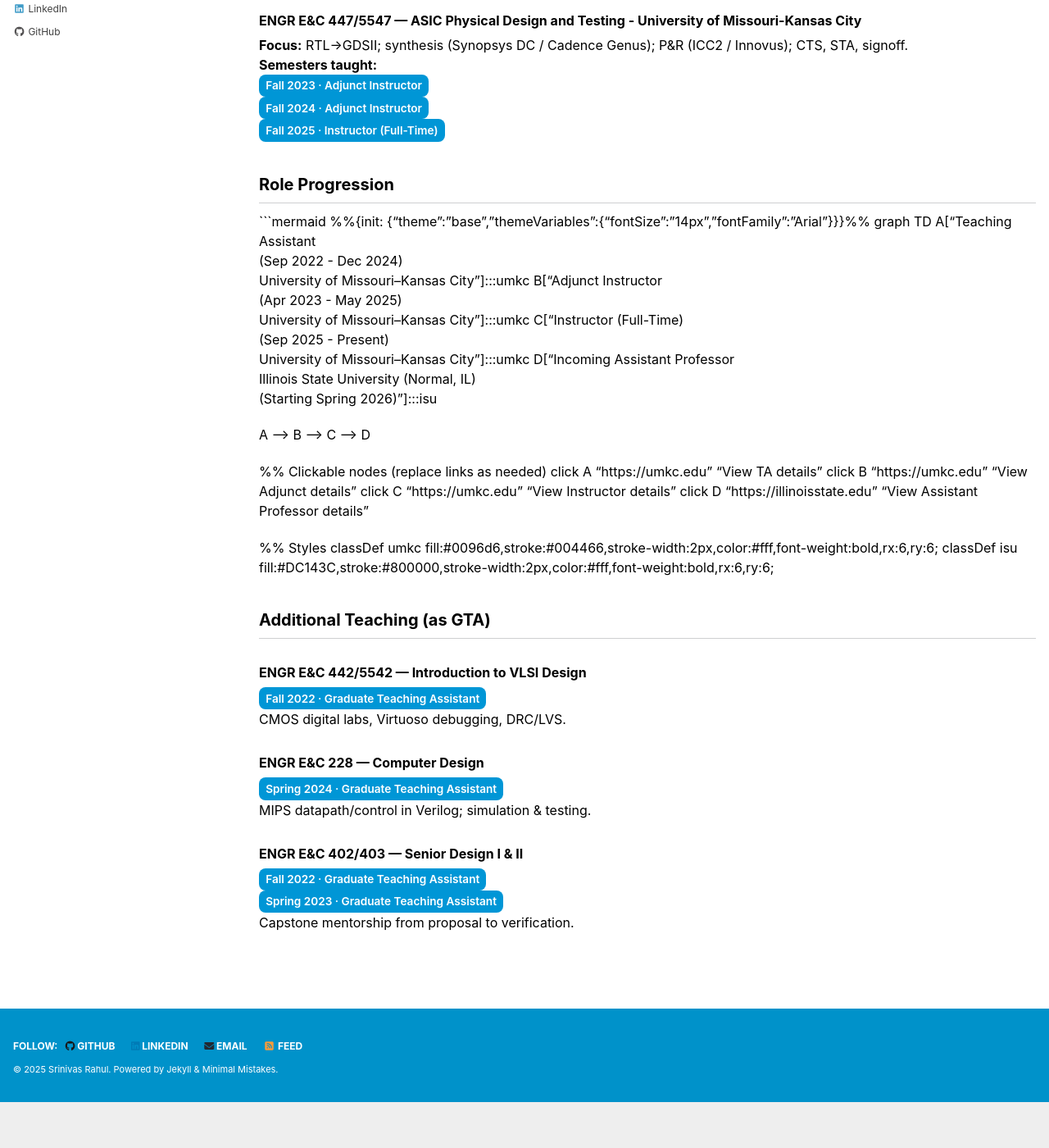
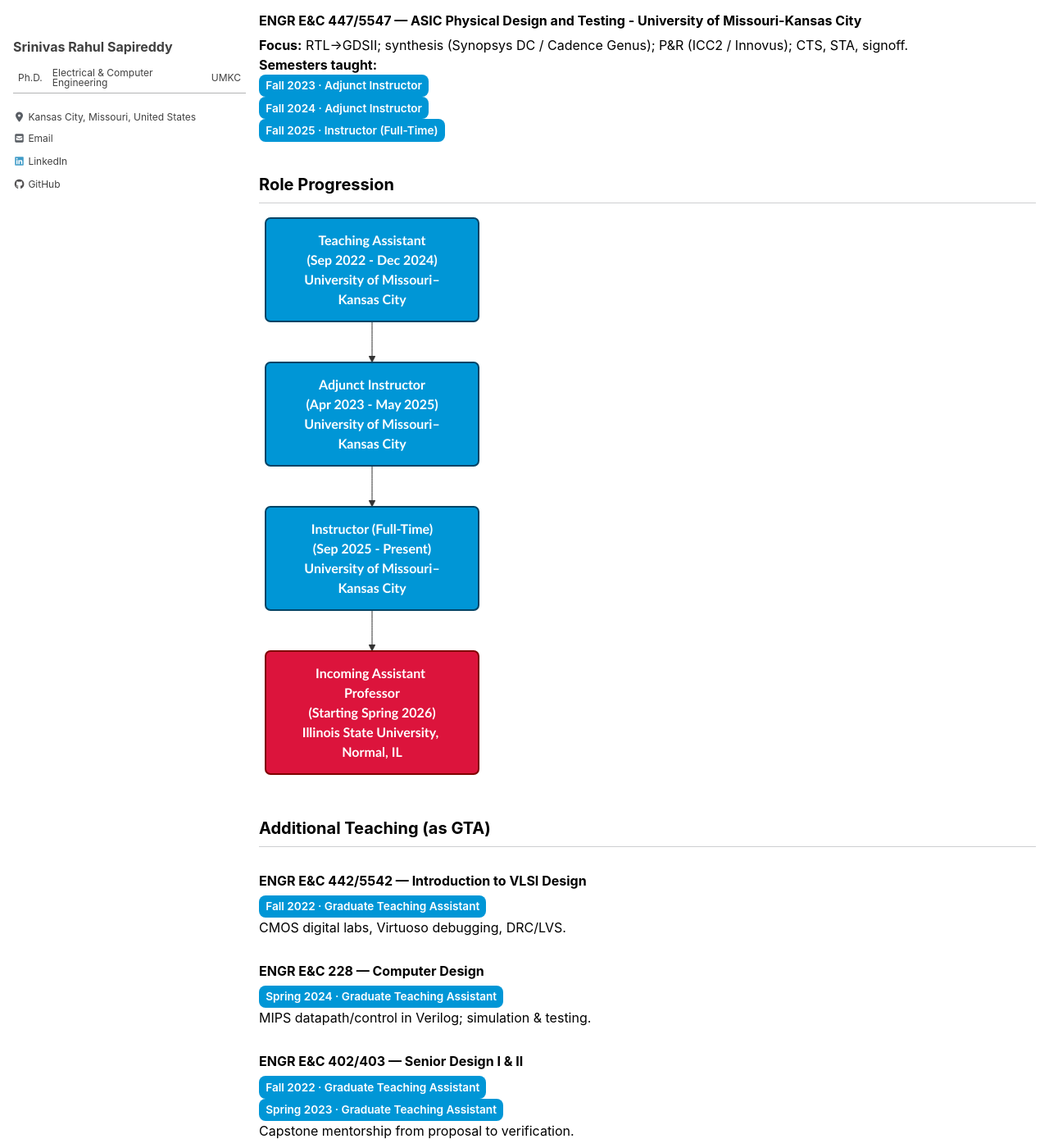
Before and after one commit to srsapireddy/srsapireddy.github.io, a Jekyll site: the page built from _pages/teaching.md, in a window 1280 px wide and 1400 px high, scrolled down 928 px. Shown: the whole window at 82% size. Built offline with Jekyll 4.4.1, drawn with Linux system fonts in a browser that asks for light colours; cached includes are drawn as plain includes; nearby versions of some CDN libraries; before the commit the page ends 2272 px from its top, so only the background shows below that.

Commit message:
Update teaching.md

````diff
--- a/_pages/teaching.md
+++ b/_pages/teaching.md
@@ -70,25 +70,21 @@
 
 
 <h2>Role Progression</h2>
-```mermaid
-%%{init: {"theme":"base","themeVariables":{"fontSize":"14px","fontFamily":"Arial"}}}%%
+<div class="mermaid">
 graph TD
-  A["Teaching Assistant<br>(Sep 2022 - Dec 2024)<br>University of Missouri–Kansas City"]:::umkc
-  B["Adjunct Instructor<br>(Apr 2023 - May 2025)<br>University of Missouri–Kansas City"]:::umkc
-  C["Instructor (Full-Time)<br>(Sep 2025 - Present)<br>University of Missouri–Kansas City"]:::umkc
-  D["Incoming Assistant Professor<br>Illinois State University (Normal, IL)<br>(Starting Spring 2026)"]:::isu
-
-  A --> B --> C --> D
-
-  %% Clickable nodes (replace links as needed)
-  click A "https://umkc.edu" "View TA details"
-  click B "https://umkc.edu" "View Adjunct details"
-  click C "https://umkc.edu" "View Instructor details"
-  click D "https://illinoisstate.edu" "View Assistant Professor details"
+  A["Teaching Assistant<br>(Sep 2022 - Dec 2024)<br>University of Missouri–Kansas City"]
+  --> B["Adjunct Instructor<br>(Apr 2023 - May 2025)<br>University of Missouri–Kansas City"]
+  --> C["Instructor (Full-Time)<br>(Sep 2025 - Present)<br>University of Missouri–Kansas City"]
+  --> D["Incoming Assistant Professor<br>(Starting Spring 2026)<br>Illinois State University, Normal, IL"]
 
   %% Styles
-  classDef umkc fill:#0096d6,stroke:#004466,stroke-width:2px,color:#fff,font-weight:bold,rx:6,ry:6;
-  classDef isu fill:#DC143C,stroke:#800000,stroke-width:2px,color:#fff,font-weight:bold,rx:6,ry:6;
+  classDef umkc fill:#0096d6,stroke:#004466,stroke-width:2px,color:#ffffff,font-weight:bold,rx:6,ry:6;
+  classDef isu fill:#DC143C,stroke:#800000,stroke-width:2px,color:#ffffff,font-weight:bold,rx:6,ry:6;
+
+  class A,B,C umkc;
+  class D isu;
+</div>
+
 
 
 
````
